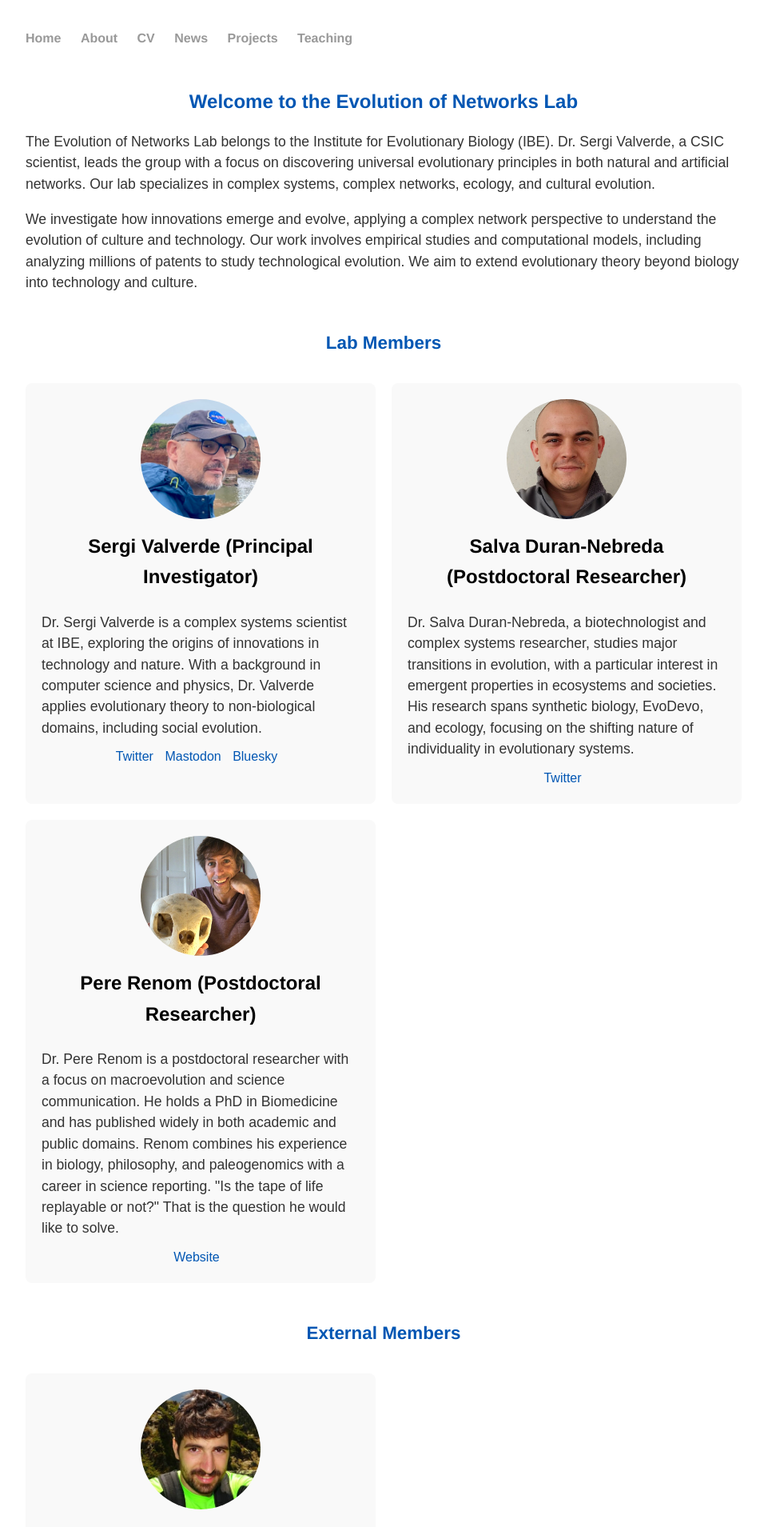
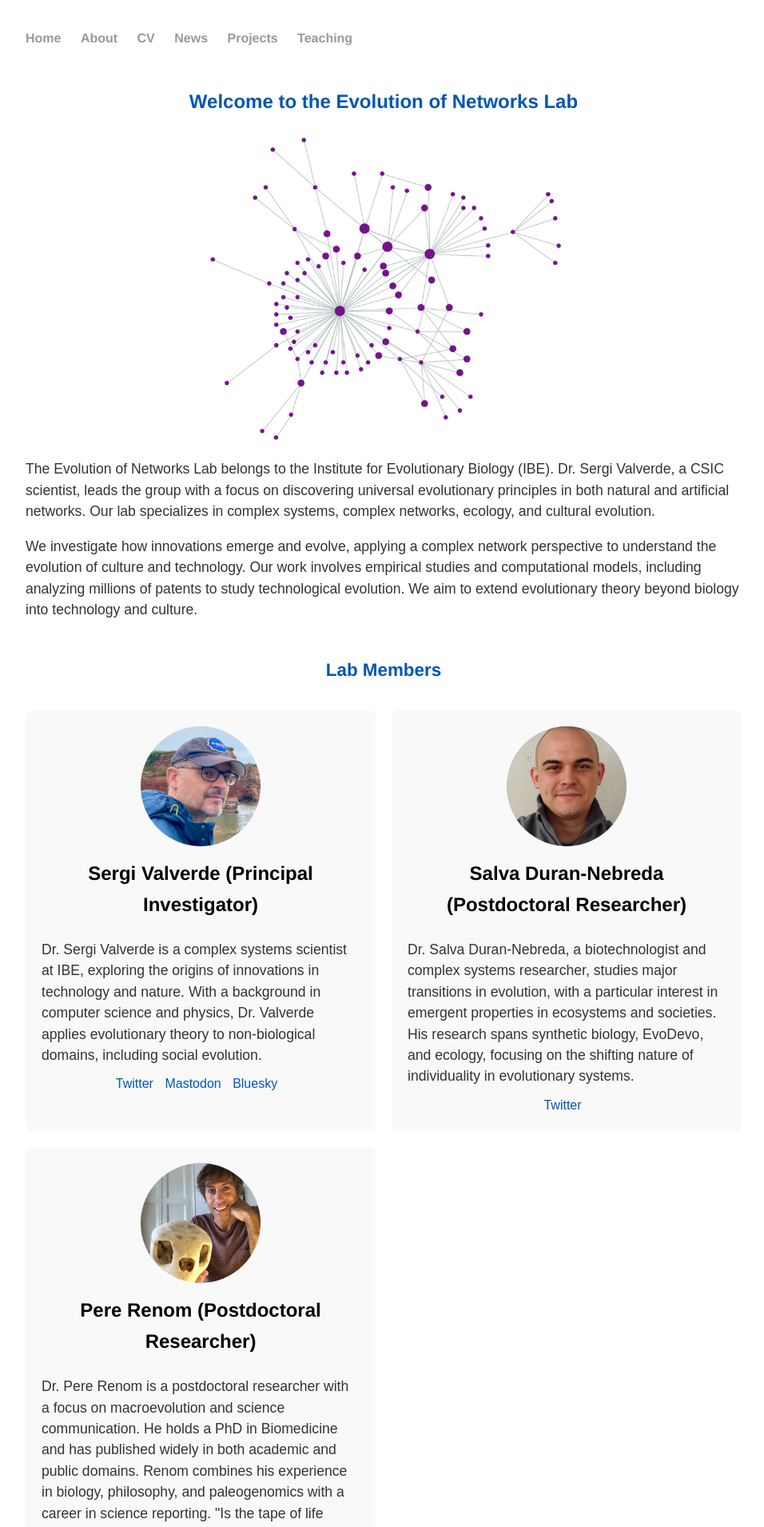
Before and after one commit to svalver/svalver.github.io, a Jekyll site: the page built from index.html, in a window 1280 px wide. Shown: the top 1909 px of the page at 80% size, without its empty margins (160-1116 px from the left). Built offline with Jekyll 4.4.1, drawn with Linux system fonts in a browser that asks for light colours.

Commit message:
center image

```diff
--- a/index.html
+++ b/index.html
@@ -52,6 +52,11 @@ p {
     object-fit: cover;
     border-radius: 50%;
     margin-bottom: 15px;
+}
+.rendering{
+    width: 50%;
+    display: block;
+    margin: auto;
 }
 .member-info h3 {
     margin-top: 0;
@@ -117,6 +122,7 @@ p {
     <!-- Lab Header and Overview -->
     <h1>Welcome to the Evolution of Networks Lab</h1>
 
+     <img src="images/network.png" alt="a network" class="rendering">
 
     <p>
         The Evolution of Networks Lab belongs to the Institute for Evolutionary Biology (IBE). Dr. Sergi Valverde, a CSIC scientist, leads the group with a focus on discovering universal evolutionary principles in both natural and artificial networks. Our lab specializes in complex systems, complex networks, ecology, and cultural evolution.
```
Also changed, not shown: images/network.png.
